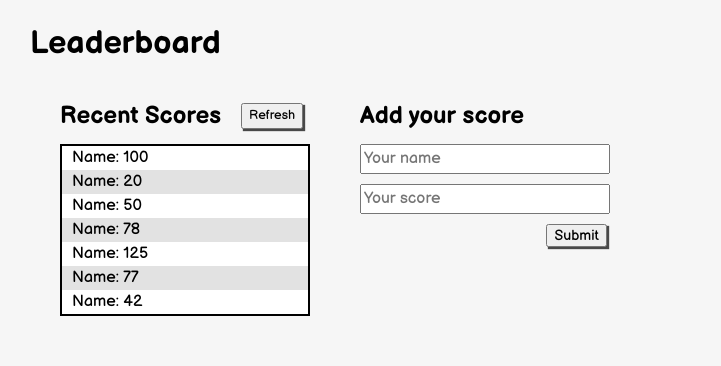
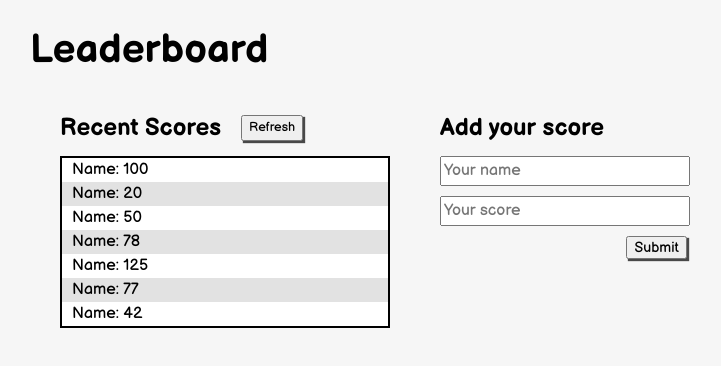
Before and after one commit to fickryiman/Leaderboard, a website: page src/index.html in a window 1280 px wide. Shown: the whole page, without its empty margins (0-721 px from the left). Drawn offline with Linux system fonts and the light colour scheme.

Commit message:
add apps title class

```diff
--- a/src/index.html
+++ b/src/index.html
@@ -9,7 +9,7 @@
 </head>
 <body>
   <div class="container">
-    <h1>Leaderboard</h1>
+    <h1 class="apps-title">Leaderboard</h1>
     <div class="container-score">
       <section class="scores-list">
         <div class="scores-list-header">
--- a/src/style.css
+++ b/src/style.css
@@ -61,6 +61,10 @@ h6 {
   margin: 20px 30px;
 }
 
+.apps-title {
+  font-size: 40px;
+}
+
 .container-score {
   margin: 30px;
   display: flex;
@@ -68,7 +72,7 @@ h6 {
 }
 
 .scores-list {
-  min-width: 250px;
+  min-width: 330px;
 }
 
 .scores-list-header {
```
